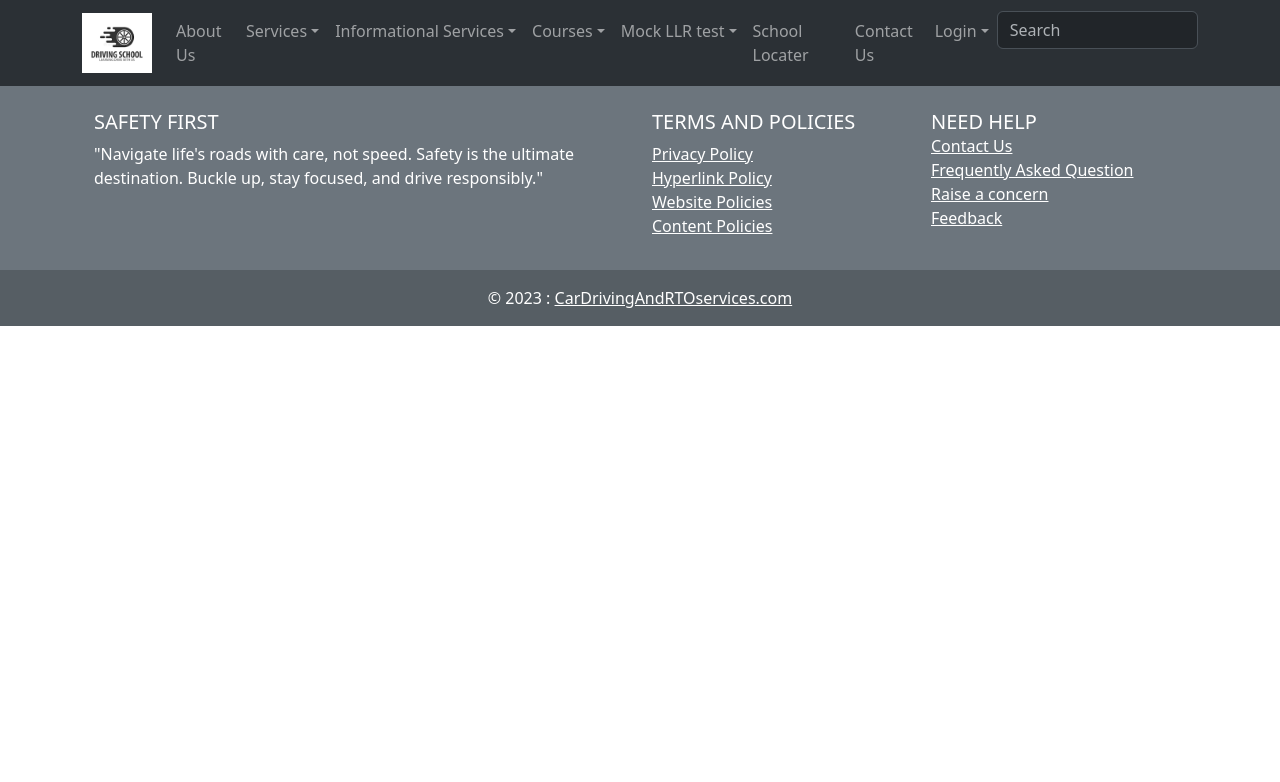
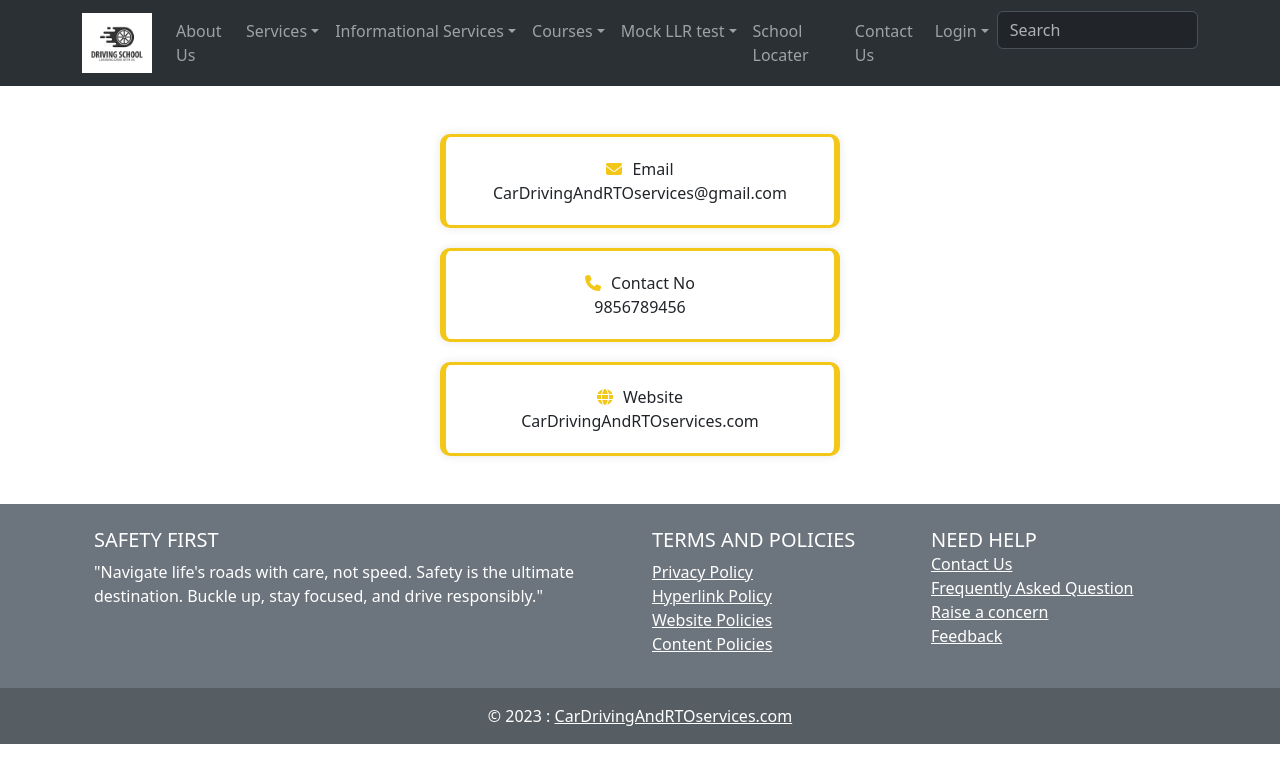
Before and after one commit to krishnakashyap0704/Project_CarDrivingImportance, a React (Create React App) app: page /ContactUs in a window 1280 px wide. Shown: the top 782 px of the page. Built offline with nearby package versions, Linux system fonts and the light colour scheme.

Commit message:
contactus

```diff
--- a/package.json
+++ b/package.json
@@ -3,6 +3,8 @@
   "version": "0.1.0",
   "private": true,
   "dependencies": {
+    "@fortawesome/free-solid-svg-icons": "^6.5.1",
+    "@fortawesome/react-fontawesome": "^0.2.0",
     "@testing-library/jest-dom": "^5.17.0",
     "@testing-library/react": "^13.4.0",
     "@testing-library/user-event": "^13.5.0",
--- a/src/App.js
+++ b/src/App.js
@@ -10,6 +10,8 @@ import RTORegistrationForm from './Components/RTORegistrationForm';
 
 import { DrivingSchoolRegistration } from './Components/DrivingSchoolRegistration';
 import { Dashboard } from './Components/Dashboard';
+import { ContactUs } from './Components/ContactUs';
+import { AboutUs } from './Components/AboutUs';
 
 
 function App() {
@@ -19,6 +21,8 @@ function App() {
     <Routes>
     <Route path='/' element={<Dashboard/>}></Route>
       <Route path='/Login' element={<Login/>}></Route>
+      <Route path='/ContactUs' element={<ContactUs/>}></Route>
+      <Route path='/AboutUs' element={<AboutUs/>}></Route>
       <Route path='/RTORegistrationForm' element={<RTORegistrationForm/>}></Route>
       <Route path='/DrivingSchoolRegistration' element={<DrivingSchoolRegistration/>}></Route>
     </Routes>
--- /dev/null
+++ b/src/Components/AboutUs.jsx
@@ -0,0 +1,51 @@
+import { Card, Col, Container, Row } from "react-bootstrap";
+
+export function AboutUs(){
+    return (
+        <div>
+            <Container>
+                <Row>
+                    <Col lg={4}>
+                    <Card>
+                            {/* <Card.Img src={} width="100" height="180"/> */}
+                            <Card.Body>
+                                <Card.Title>IT'S TIME TO ERASE COMMON DRIVING MISTAKES</Card.Title>
+                                <Card.Text>
+                                Mistakes that most people make while driving
+                                </Card.Text>
+                                <p>We must admit that each and every one of us is guilty of making errors while driving.</p>
+                                {/* <Button variant="primary">More</Button> */}
+                            </Card.Body>
+                        </Card>
+                    </Col>
+                    <Col lg={4}>
+                    <Card >
+                            {/* <Card.Img src={} width="100" height="180"/> */}
+                            <Card.Body>
+                                <Card.Title>IT'S TIME TO ERASE COMMON DRIVING MISTAKES</Card.Title>
+                                <Card.Text>
+                                Mistakes that most people make while driving
+                                </Card.Text>
+                                <p>We must admit that each and every one of us is guilty of making errors while driving.</p>
+                                {/* <Button variant="primary">More</Button> */}
+                            </Card.Body>
+                        </Card>
+                        </Col>
+                        <Col lg={4}>
+                        <Card >
+                            {/* <Card.Img src={} width="100" height="180"/> */}
+                            <Card.Body>
+                                <Card.Title>IT'S TIME TO ERASE COMMON DRIVING MISTAKES</Card.Title>
+                                <Card.Text>
+                                Mistakes that most people make while driving
+                                </Card.Text>
+                                <p>We must admit that each and every one of us is guilty of making errors while driving.</p>
+                                {/* <Button variant="primary">More</Button> */}
+                            </Card.Body>
+                        </Card>
+                        </Col>
+                </Row>
+            </Container>
+        </div>
+    );
+}
--- /dev/null
+++ b/src/Components/ContactUs.jsx
@@ -0,0 +1,25 @@
+
+import React from 'react';
+import { Container } from 'react-bootstrap';
+import { FontAwesomeIcon } from '@fortawesome/react-fontawesome';
+import { faEnvelope, faPhone, faGlobe } from '@fortawesome/free-solid-svg-icons';
+import './style.css';
+
+export function ContactUs() {
+  return (
+    <Container className='mt-5 mb-5'>
+      <div className="cus1 cus2">
+        <FontAwesomeIcon icon={faEnvelope} className="icon" />Email
+        <div>CarDrivingAndRTOservices@gmail.com</div>
+      </div>
+      <div className="cus1">
+        <FontAwesomeIcon icon={faPhone} className="icon" />Contact No
+        <div>9856789456</div>
+      </div>
+      <div className="cus1 cus3">
+        <FontAwesomeIcon icon={faGlobe} className="icon" />Website
+        <div>CarDrivingAndRTOservices.com</div>
+      </div>
+    </Container>
+  );
+}
--- a/src/Components/NavigationBar.jsx
+++ b/src/Components/NavigationBar.jsx
@@ -2,10 +2,12 @@ import { Col, Container, Form, Nav, NavDropdown, Navbar, Row } from "react-boots
 
 import DS from "./Image/DS.png";
 import { LinkContainer } from "react-router-bootstrap";
+import './style.css'
 
 export function NavigationBar() {
     return (
-        <Navbar bg="dark" data-bs-theme="dark" expand="lg" className="bg-body-tertiary">
+
+        <Navbar bg="dark" data-bs-theme="dark" expand="lg" className="bg-body-tertiary navbar1">
             <Container>
                 <Navbar.Brand href="#home">
                     <img
--- a/src/Components/TrafficSigns.jsx
+++ b/src/Components/TrafficSigns.jsx
@@ -43,13 +43,14 @@ export function TrafficSigns() {
 
             <h4 className="text-center">TRAFFIC SIGNS</h4>
             <Carousel responsive={responsive}>
-                <div className='cl2'><Card >
+                <div className='cl2'>
+                    <Card >
                     <Card.Img variant="top" src={sign1} />
 
 
                 </Card></div>
                 <div className='cl2'>
-                    <Card >
+                    <Card>
                         <Card.Img variant="top" src={sign2} />
 
                     </Card>
--- a/src/Components/style.css
+++ b/src/Components/style.css
@@ -11,3 +11,27 @@
     margin-bottom: 50px;
     margin-top: 50px;
 }
+
+ .cus1 {
+    text-align: center;
+    padding: 20px;
+    border: 3px solid rgb(243, 199, 23);
+    width: 400px;
+    margin: 20px auto;
+    border-right: 6px solid rgb(243, 199, 23);
+    border-left: 6px solid rgb(243, 199, 23);
+    background-color: #fff; /* Add a background color */
+    border-radius: 10px; /* Add border-radius for rounded corners */
+    box-shadow: 0 0 10px rgba(0, 0, 0, 0.1); /* Add a subtle box shadow */
+  }
+
+  .icon {
+    margin-right: 10px;
+    color: rgb(243, 199, 23); /* Set icon color to match the border color */
+  }
+
+  /* Add hover effect */
+  .cus1:hover {
+    transform: scale(1.05);
+    transition: transform 0.3s ease-in-out;
+  }
```
Also changed, not shown: 1 other file (tests, documents, lock files or other folders).
